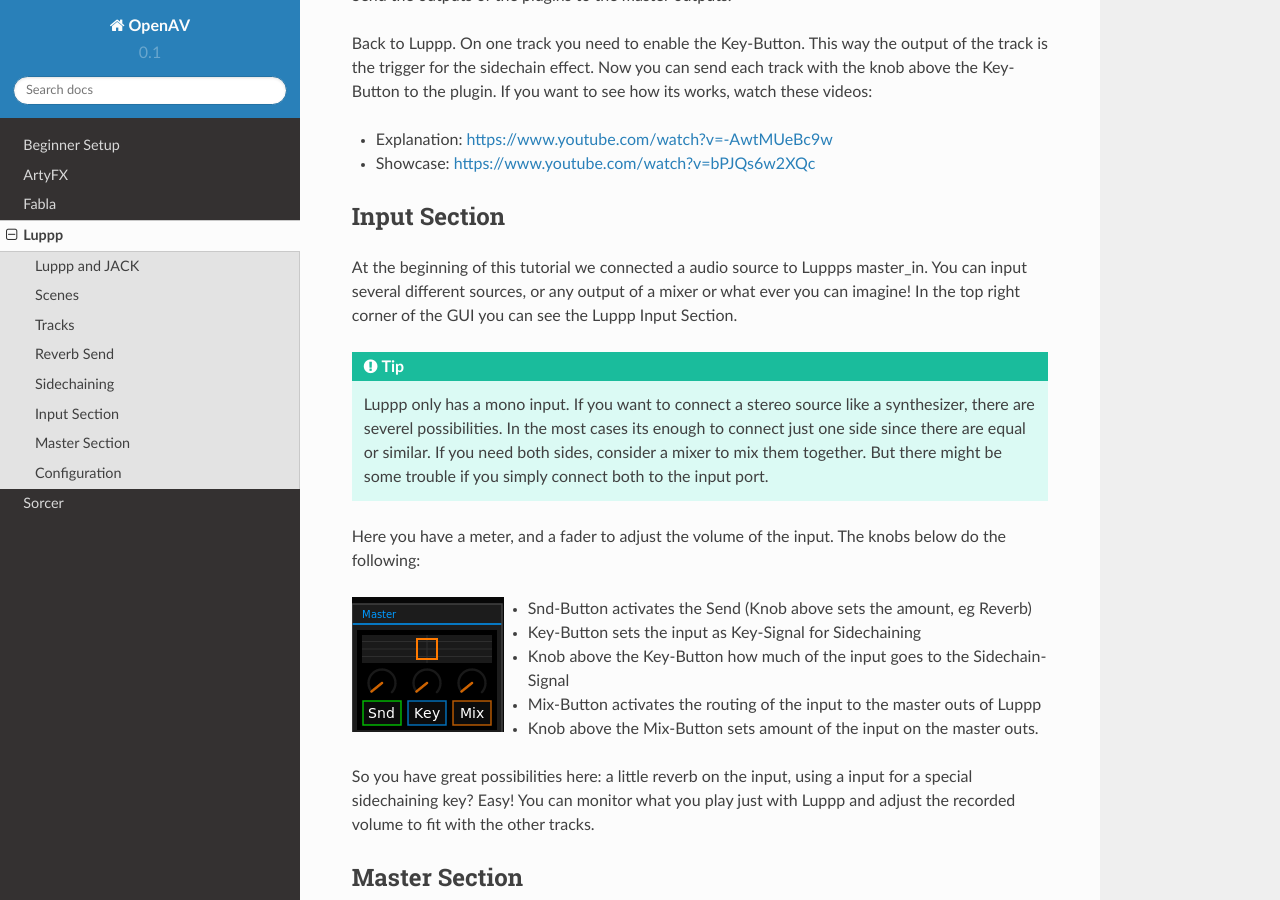
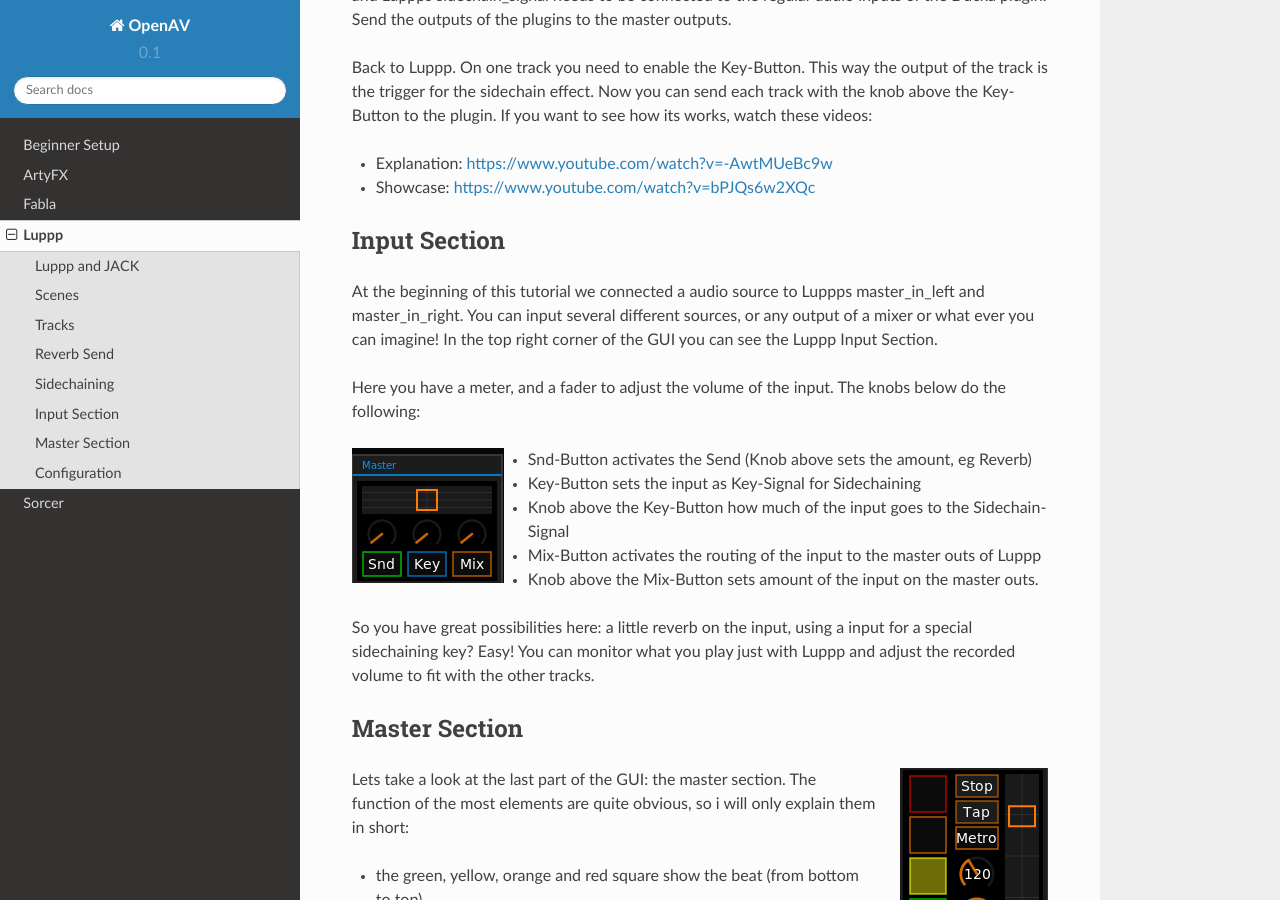
Before and after one commit to openAVproductions/openAV-manual, a Sphinx documentation site: the page built from source/luppp.rst, in a window 1280 px wide and 900 px high, scrolled down 4436 px. Built offline with Sphinx 7.4.7 and the Read the Docs theme 2.0.0, drawn with Linux system fonts in a browser that asks for light colours; some of the changed text lies outside the part shown.

Commit message:
Update luppp.rst

```diff
--- a/source/luppp.rst
+++ b/source/luppp.rst
@@ -20,7 +20,7 @@
 https://www.youtube.com/watch?v=R6WiWDDKRCQ
 
 Before we can record we need to connect some audio source to Luppps
-master_in and connect master_right and master_left to the output jacks
+master_in_left and master_in_right and connect master_right and master_left to the output jacks
 of the system. See screenshot of the connections:
 
 .. image:: img/luppp/luppp_jack_connections.png
@@ -135,15 +135,9 @@
 Input Section
 =============
 
-At the beginning of this tutorial we connected a audio source to Luppps master_in.
+At the beginning of this tutorial we connected a audio source to Luppps master_in_left and master_in_right.
 You can input several different sources, or any output of a mixer or what ever you can
 imagine! In the top right corner of the GUI you can see the Luppp Input Section.
-
-.. Tip ::
-	Luppp only has a mono input. If you want to connect a stereo source like a synthesizer,
-	there are severel possibilities. In the most cases its enough to connect just one side since
-	there are equal or similar. If you need both sides, consider a mixer to mix them together.
-	But there might be some trouble if you simply connect both to the input port.
 
 Here you have a meter, and a fader to adjust the volume of the input. The knobs below
 do the following:
```
